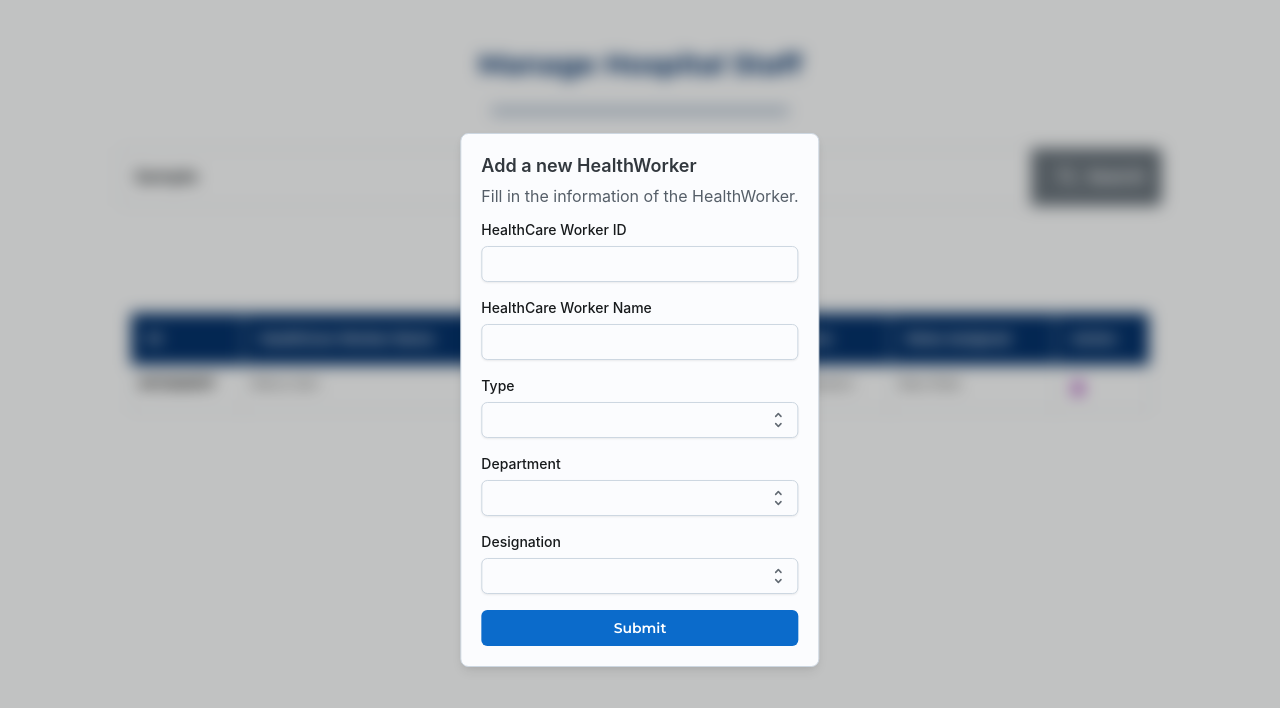
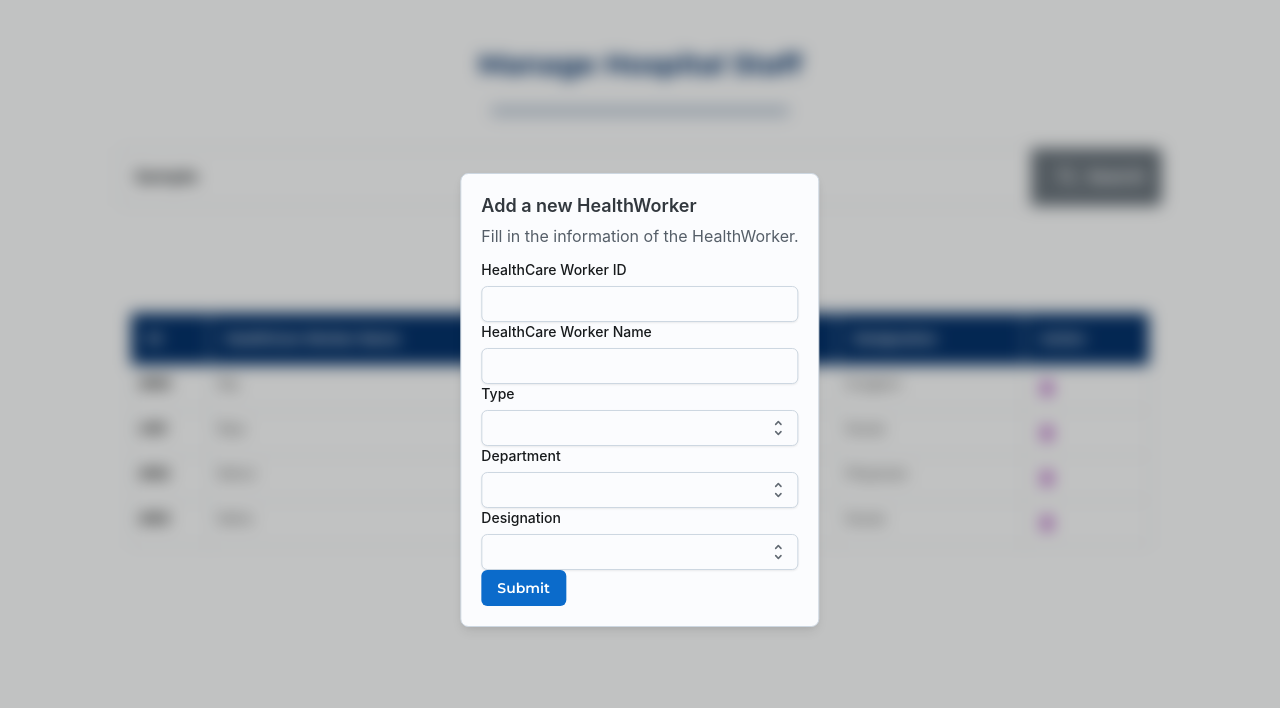
Before and after one commit to jainavsanghvi10/ABDM-Integrated-HIS, a React (Create React App) app: page /add-staff in a window 1280 px wide. Both pictures are taken after typing "Sample" into the empty fields and a click on the button "Add HealthCare Worker". Shown: the top 708 px of the page. Built offline with nearby package versions, Linux system fonts and the light colour scheme.

Commit message:
Manage Hospital Staff Updated

```diff
--- a/src/components/AddStaff.js
+++ b/src/components/AddStaff.js
@@ -2,7 +2,6 @@ import React, { useState } from 'react';
 // import Button from '@mui/material/Button';
 
 import SearchIcon from '@mui/icons-material/Search';
-
 
 import Button from '@mui/joy/Button';
 import FormControl from '@mui/joy/FormControl';
@@ -23,122 +22,256 @@ import DeleteIcon from '@mui/icons-material/Delete';
 
 const AddStaff = () => {
 	const [open, setOpen] = React.useState(false);
+	const [formData, setFormData] = useState({
+		id: '',
+		name: '',
+		type: '',
+		department: '',
+		designation: '',
+	});
+	const [staffList, setStaffList] = useState([
+		{
+			id: 'd100',
+			name: 'Raj',
+			type: 'Doctor',
+			department: 'Cardiology',
+			designation: 'Surgeon',
+		},
+		{
+			id: 'n101',
+			name: 'Riya',
+			type: 'Nurse',
+			department: 'Cardiology',
+			designation: 'Nurse',
+		},
+		{
+			id: 'd102',
+			name: 'Rahul',
+			type: 'Doctor',
+			department: 'Orthopedics',
+			designation: 'Physician',
+		},
+		{
+			id: 'd103',
+			name: 'Neha',
+			type: 'Nurse',
+			department: 'Orthopedics',
+			designation: 'Nurse',
+		},
+	]);
+
+	const handleChange = (e,fieldName) => {
+		console.log(e);
+        if(fieldName === 'name' || fieldName=='id'){
+			console.log('Value:', e.target.value); // Check the value
+			setFormData({
+				...formData,
+				[fieldName]: e.target.value
+			});
+		}else{
+			console.log('Text Content:', e.target.textContent);
+			setFormData({
+				...formData,
+				[fieldName]: e.target.textContent
+			});
+		}
+    };
+
+
+	const handleSubmit = (e) => {
+		e.preventDefault();
+		console.log('Form Data:', formData)
+		setStaffList((prevList) => [...prevList, formData]);
+		setFormData({
+			id: '',
+			name: '',
+			type: '',
+			department: '',
+			designation: '',
+		});
+		setOpen(false);
+		console.log('Staff List:', staffList);
+	};
+
+	const handleSearch = (e) => {
+		e.preventDefault();
+
+	}
+	const handleDelete = (e,staffId) => {
+		e.preventDefault();
+		console.log("ID of Staff to delete: ",staffId);
+		for(let i=0;i<staffList.length;i++){
+			if(staffList[i].id === staffId){
+				staffList.splice(i,1);
+				break;
+			}
+		}
+		setStaffList([...staffList]);
+	}
+
 	return (
-        <>
-            <div className="container d-flex flex-column align-items-center p-5">
-                <h3 className="fw-bold font-blue">Manage Hospital Staff</h3>
+		// <>
+		<div className='container d-flex flex-column align-items-center p-5'>
+			<h3 className='fw-bold font-blue'>Manage Hospital Staff</h3>
 			<hr style={{ width: '300px' }} />
 
-                <div className="input-group my-3">
-                    <input type="text" className="form-control fw-bold p-3" placeholder="Hospital Staff name" aria-label="Recipient's username" aria-describedby="button-addon2" />
-                    <button className="btn btn-secondary fw-bold p-3" type="button" id="button-addon2">
-                        <SearchIcon className="mx-2" />
+			<div className='input-group my-3'>
+				<input
+					type='text'
+					className='form-control fw-bold p-3'
+					placeholder='Hospital Staff name'
+					aria-label="Recipient's username"
+					aria-describedby='button-addon2'
+				/>
+				<button
+					className='btn btn-secondary fw-bold p-3'
+					type='button'
+					id='button-addon2'
+					onClick={handleSearch}
+					>
+					<SearchIcon className='mx-2' />
 					Search
 				</button>
 			</div>
 
-                {/* <Button variant="outlined" style={{ color: 'rgb(2,48,106)' }} className='my-3 fw-bold p-3 border-2 text-capitalize border-dark'></Button> */}
-
 			<Button
-                    variant="outlined"
+				variant='outlined'
 				style={{ color: 'rgb(2,48,106)' }}
 				className='my-3 fw-bold p-3 text-capitalize'
 				startDecorator={<Add />}
-                    onClick={() => setOpen(true)}
-                >
+				onClick={() => setOpen(true)}>
 				Add HealthCare Worker
 			</Button>
 			<Modal open={open} onClose={() => setOpen(false)}>
 				<ModalDialog>
 					<DialogTitle>Add a new HealthWorker</DialogTitle>
-                        <DialogContent>Fill in the information of the HealthWorker.</DialogContent>
-                        <form
-                            onSubmit={(event) => {
-                                event.preventDefault();
-                                setOpen(false);
-                            }}
-                        >
-                            <Stack spacing={2}>
+					<DialogContent>
+						Fill in the information of the HealthWorker.
+					</DialogContent>
+					<form onSubmit={handleSubmit}>
 						<FormControl>
 							<FormLabel>HealthCare Worker ID</FormLabel>
-                                    <Input autoFocus required />
+							<Input
+								autoFocus
+								required
+								// id='id'
+								onChange={(e)=>handleChange(e,'id')}
+							/>
 						</FormControl>
 						<FormControl>
 							<FormLabel>HealthCare Worker Name</FormLabel>
-                                    <Input required />
+							<Input
+								required
+								// id='name'
+								onChange={(e)=>handleChange(e,'name')}
+							/>
 						</FormControl>
 						<FormControl>
 							<FormLabel>Type</FormLabel>
-                                    <Select >
-                                        <Option value="doc">Doctor</Option>
-                                        <Option value="nurse">Nurse</Option>
+							<Select
+								// id='type'
+								// value={formData['type']}
+								onChange={(e)=>handleChange(e,'type')}
+							>
+								<Option value='Doctor'>Doctor</Option>
+								<Option value='Nurse'>Nurse</Option>
 							</Select>
 						</FormControl>
 						<FormControl>
 							<FormLabel>Department</FormLabel>
-                                    <Select >
-                                        <Option value="dog">Dog</Option>
-                                        <Option value="cat">Cat</Option>
+							<Select
+								// id='department'
+								// value={formData['department']}
+								onChange={(e)=>handleChange(e,'department')}>
+								<Option value='Dog'>Dog</Option>
+								<Option value='Cat'>Cat</Option>
 							</Select>
 						</FormControl>
 						<FormControl>
 							<FormLabel>Designation</FormLabel>
-                                    <Select >
-                                        <Option value="Surgeon">Surgeon</Option>
-                                        <Option value="Physician">Physician</Option>
+							<Select
+								// id='designation'
+								// value={formData['designation']}
+								onChange={(e)=>handleChange(e,'designation')}>
+								<Option value='Surgeon'>Surgeon</Option>
+								<Option value='Physician'>Physician</Option>
 							</Select>
 						</FormControl>
-                                <Button type="submit">Submit</Button>
-                            </Stack>
+						<Button type='submit' onSubmit={handleSubmit} >Submit</Button>
 					</form>
 				</ModalDialog>
 			</Modal>
 
 			<div className='container'>
-                    <table className="table table-bordered">
+				<table className='table table-bordered'>
 					<thead>
 						<tr>
-                                <th scope="col" className='text-white p-3' style={{ backgroundColor: 'rgb(2,48,106)' }}>ID</th>
-                                <th scope="col" className='text-white p-3' style={{ backgroundColor: 'rgb(2,48,106)' }}>HealthCare Worker Name</th>
-                                <th scope="col" className='text-white p-3' style={{ backgroundColor: 'rgb(2,48,106)' }}>Type</th>
-                                <th scope="col" className='text-white p-3' style={{ backgroundColor: 'rgb(2,48,106)' }}>Department</th>
-                                <th scope="col" className='text-white p-3' style={{ backgroundColor: 'rgb(2,48,106)' }}>Designation</th>
-                                <th scope="col" className='text-white p-3' style={{ backgroundColor: 'rgb(2,48,106)' }}>Roles Assigned</th>
-                                <th scope="col" className='text-white p-3' style={{ backgroundColor: 'rgb(2,48,106)' }}>Action</th>
+							<th
+								scope='col'
+								className='text-white p-3'
+								style={{ backgroundColor: 'rgb(2,48,106)' }}>
+								ID
+							</th>
+							<th
+								scope='col'
+								className='text-white p-3'
+								style={{ backgroundColor: 'rgb(2,48,106)' }}>
+								HealthCare Worker Name
+							</th>
+							<th
+								scope='col'
+								className='text-white p-3'
+								style={{ backgroundColor: 'rgb(2,48,106)' }}>
+								Type
+							</th>
+							<th
+								scope='col'
+								className='text-white p-3'
+								style={{ backgroundColor: 'rgb(2,48,106)' }}>
+								Department
+							</th>
+							<th
+								scope='col'
+								className='text-white p-3'
+								style={{ backgroundColor: 'rgb(2,48,106)' }}>
+								Designation
+							</th>
+							{/* <th
+								scope='col'
+								className='text-white p-3'
+								style={{ backgroundColor: 'rgb(2,48,106)' }}>
+								Roles Assigned
+							</th> */}
+							<th
+								scope='col'
+								className='text-white p-3'
+								style={{ backgroundColor: 'rgb(2,48,106)' }}>
+								Action
+							</th>
 						</tr>
 					</thead>
 					<tbody>
-                            <tr>
-                                <th scope="row">IMT2020117</th>
-                                <td>Rahul Jain</td>
-                                <td>Doctor</td>
-                                <td>New Department</td>
-                                <td>New Designation</td>
-                                <td>New Role</td>
+						{staffList.map((staff, index) => (
+							<tr key={index}>
+								<th scope='row'>{staff.id}</th>
+								<td>{staff.name}</td>
+								<td>{staff.type}</td>
+								<td>{staff.department}</td>
+								<td>{staff.designation}</td>
+								{/* <td>Roles</td> */}
 								<td>
-                                    <IconButton aria-label="delete" size='small'>
-                                        <DeleteIcon fontSize="inherit" color='secondary'/>
+									<IconButton aria-label='delete' size='small' onClick={(e)=>handleDelete(e,staff.id)}>
+										<DeleteIcon fontSize='inherit' color='secondary' />
 									</IconButton>
 								</td>
 							</tr>
-                            {/* <tr>
-                                <th scope="row">2</th>
-                                <td>Jacob</td>
-                                <td>Thornton</td>
-                                <td>@fat</td>
-                            </tr>
-                            <tr>
-                                <th scope="row">3</th>
-                                <td colspan="2">Larry the Bird</td>
-                                <td>@twitter</td>
-                            </tr> */}
+						))}
 					</tbody>
 				</table>
 			</div>
-
 		</div>
-        </>
-    )
-}
+		// </>
+	);
+};
 
 export default AddStaff;
```
Lines whose indentation alone changed are shown as unchanged.
